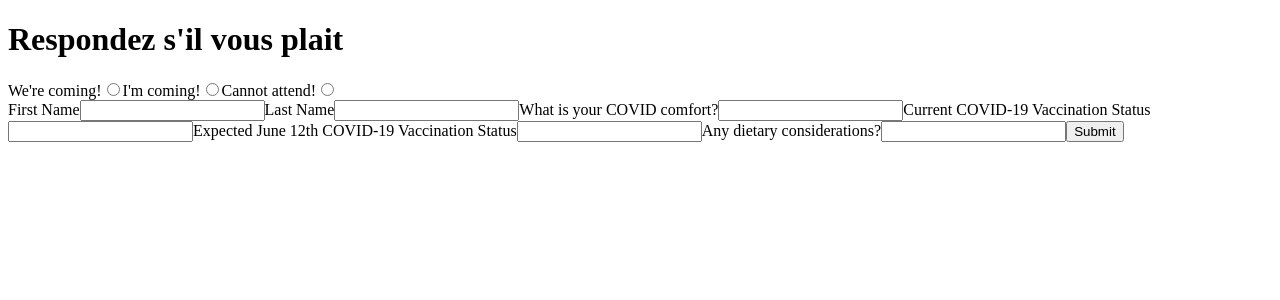
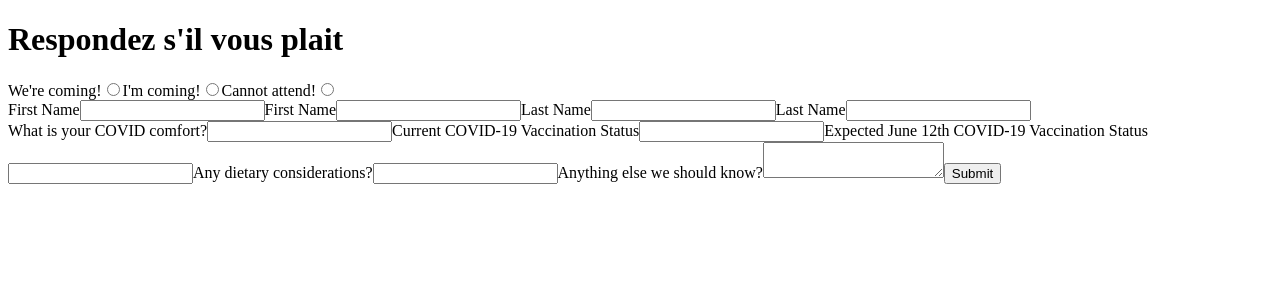
Before and after one commit to scottelder/wedding, a React app: page /rsvp in a window 1280 px wide. Shown: the top 300 px of the page. Built offline with nearby package versions, Linux system fonts and the light colour scheme; the HTML template or start-up script is replaced by a standard one.

Commit message:
add second person name

```diff
--- a/client/Rsvp.js
+++ b/client/Rsvp.js
@@ -6,25 +6,62 @@ const submitCallback = (data) => {
 };
 
 export default function Rsvp() {
-  const { register, handleSubmit } = useForm();
+  const {
+    register,
+    handleSubmit,
+    formState: { errors },
+  } = useForm();
   return (
     <form className="rsvp rsvp__form" onSubmit={handleSubmit(submitCallback)}>
       <h1 className="rsvp rsvp__header">Respondez s'il vous plait</h1>
 
       <div className="rsvp rsvp__radio-container">
         <label className="rsvp rsvp__label rsvp__label--radio">We're coming!</label>
-        <input className="rsvp rsvp__radio-input" type="radio" value="doublet" {...register("rsvp")} />
+        <input
+          className="rsvp rsvp__radio-input"
+          type="radio"
+          value="doublet"
+          {...register("rsvp", { required: true })}
+        />
+
         <label className="rsvp rsvp__label rsvp__label--radio">I'm coming!</label>
-        <input className="rsvp rsvp__radio-input" type="radio" value="singlet" {...register("rsvp")} />
+        <input
+          className="rsvp rsvp__radio-input"
+          type="radio"
+          value="singlet"
+          {...register("rsvp", { required: true })}
+        />
+
         <label className="rsvp rsvp__label rsvp__label--radio">Cannot attend!</label>
-        <input className="rsvp rsvp__radio-input" type="radio" value="neither" {...register("rsvp")} />
+        <input
+          className="rsvp rsvp__radio-input"
+          type="radio"
+          value="neither"
+          {...register("rsvp", { required: true })}
+        />
+        {errors.rsvp && errors.rsvp.type === "required" && (
+          <span className="rsvp rsvp__error">We need to know if you're coming!</span>
+        )}
       </div>
 
-      <label className="rsvp rsvp__label">First Name</label>
-      <input className="rsvp rsvp__text-input" {...register("firstName")} />
-
-      <label className="rsvp rsvp__label">Last Name</label>
-      <input className="rsvp rsvp__text-input" {...register("lastName")} />
+      <section className="rsvp rsvp__section">
+        <span className="rsvp rsvp__name-container">
+          <label className="rsvp rsvp__label">First Name</label>
+          <input className="rsvp rsvp__text-input" {...register("individual1.firstName")} />
+        </span>
+        <span className="rsvp rsvp__name-container">
+          <label className="rsvp rsvp__label">First Name</label>
+          <input className="rsvp rsvp__text-input" {...register("individual1.firstName")} />
+        </span>
+        <span className="rsvp rsvp__name-container">
+          <label className="rsvp rsvp__label">Last Name</label>
+          <input className="rsvp rsvp__text-input" {...register("individual1.lastName")} />
+        </span>
+        <span className="rsvp rsvp__name-container">
+          <label className="rsvp rsvp__label">Last Name</label>
+          <input className="rsvp rsvp__text-input" {...register("individual1.lastName")} />
+        </span>
+      </section>
 
       <label className="rsvp rsvp__label">What is your COVID comfort?</label>
       <input className="rsvp rsvp__text-input" {...register("covidComfort")} />
@@ -38,6 +75,9 @@ export default function Rsvp() {
       <label className="rsvp rsvp__label">Any dietary considerations?</label>
       <input className="rsvp rsvp__text-input" {...register("dietaryConsiderations")} />
 
+      <label className="rsvp rsvp__label">Anything else we should know?</label>
+      <textarea ref={register} className="rsvp rsvp__textarea" {...register("anythingElse")} />
+
       <input className="rsvp rsvp__submit" type="submit" />
     </form>
   );
```
Also changed, not shown: 1 other file (tests, documents, lock files or other folders).
